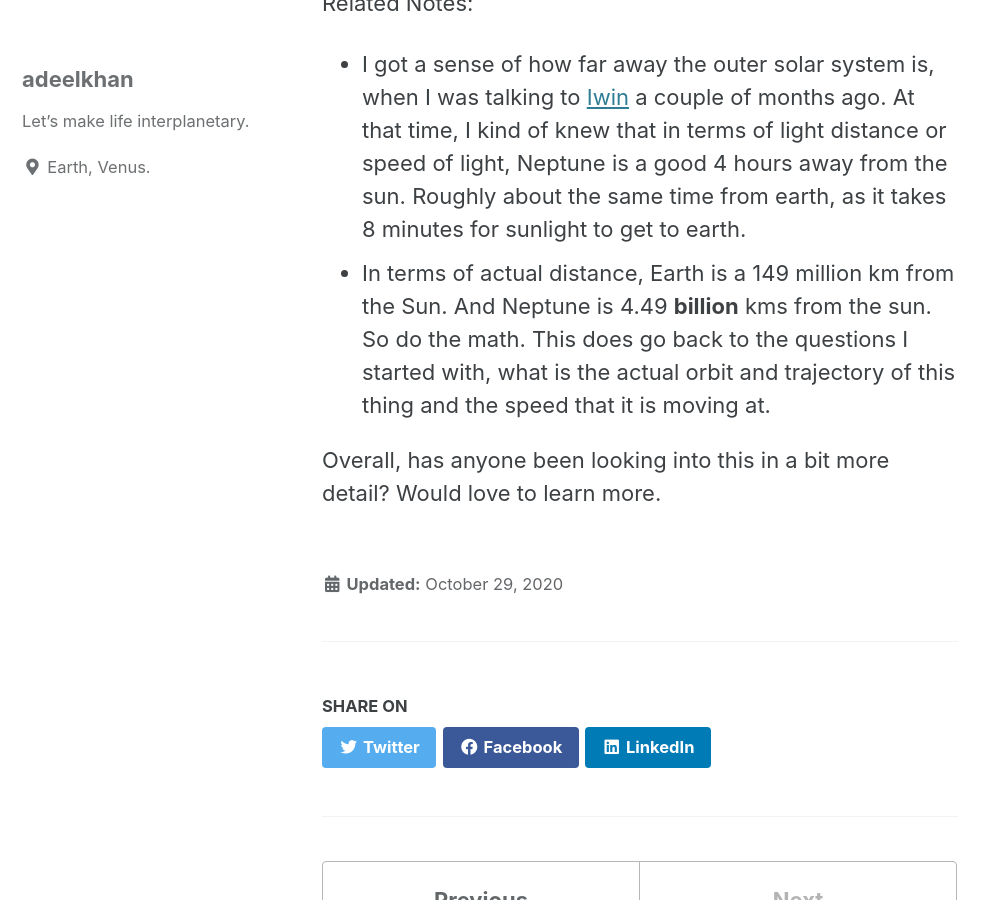
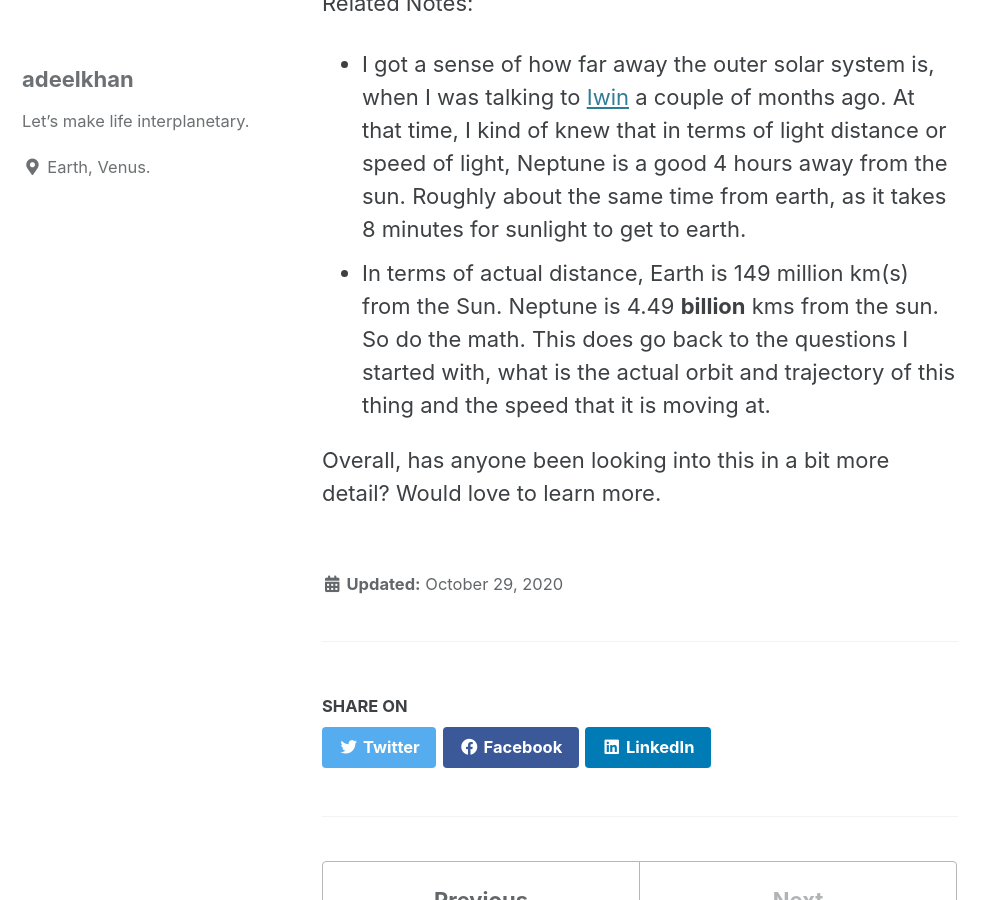
Before and after one commit to stellardreams/stellardreams.github.io, a Jekyll site: the page built from _posts/2020-10-29-Grape-fruit-sized-Black-Hole-in-the-outer-solar-system.md, in a window 1280 px wide and 900 px high, scrolled down 3053 px. Shown: the whole window, without its empty margins (0-998 px from the left). Built offline with Jekyll 4.4.1, drawn with Linux system fonts in a browser that asks for light colours; cached includes are drawn as plain includes.

Commit message:
Update 2020-10-29-Grape-fruit-sized-Black-Hole-in-the-outer-solar-system.md

```diff
--- a/_posts/2020-10-29-Grape-fruit-sized-Black-Hole-in-the-outer-solar-system.md
+++ b/_posts/2020-10-29-Grape-fruit-sized-Black-Hole-in-the-outer-solar-system.md
@@ -28,6 +28,6 @@ Coming back to the subject, if a black-hole of this scale is indeed in the outer
 
 Related Notes:
 * I got a sense of how far away the outer solar system is, when I was talking to [Iwin](https://www.linkedin.com/in/iwinmatthew) a couple of months ago. At that time, I kind of knew that in terms of light distance or speed of light, Neptune is a good 4 hours away from the sun. Roughly about the same time from earth, as it takes 8 minutes for sunlight to get to earth.
-* In terms of actual distance, Earth is a 149 million km from the Sun. And Neptune is 4.49 **billion** kms from the sun. So do the math. This does go back to the questions I started with, what is the actual orbit and trajectory of this thing and the speed that it is moving at.
+* In terms of actual distance, Earth is 149 million km(s) from the Sun. Neptune is 4.49 **billion** kms from the sun. So do the math. This does go back to the questions I started with, what is the actual orbit and trajectory of this thing and the speed that it is moving at.
 
 Overall, has anyone been looking into this in a bit more detail? Would love to learn more.
```
